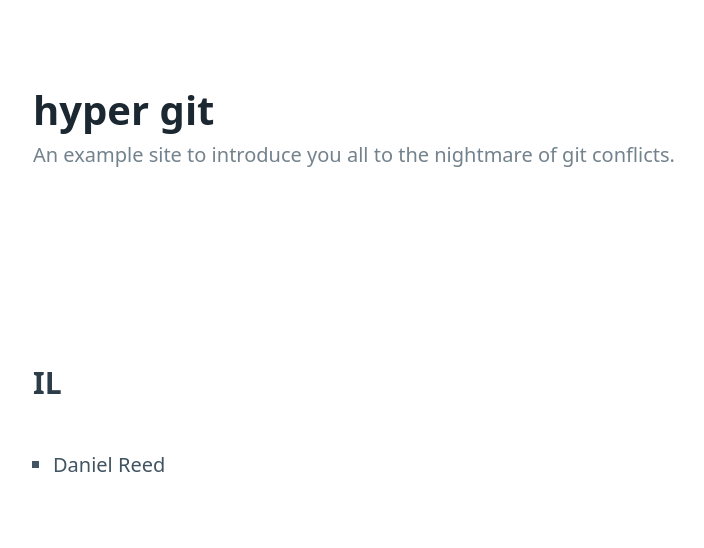
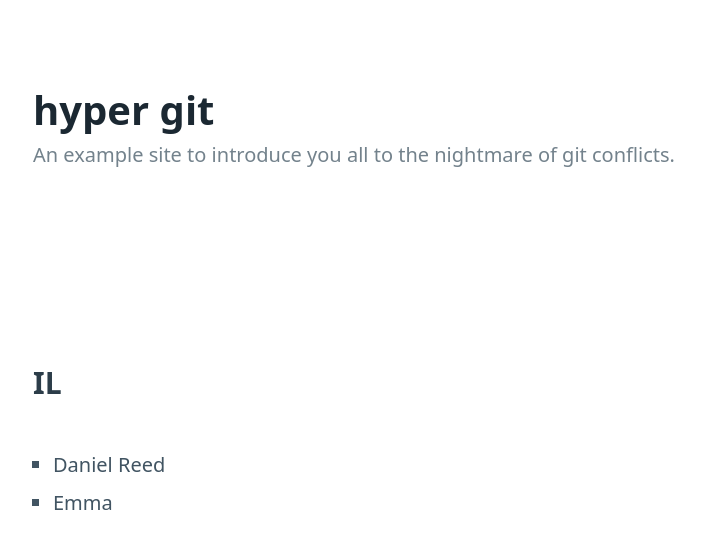
Before and after one commit to kwaimind/hyper-git, a website: page index.html in a window 1280 px wide. Shown: the whole page, without its empty margins (42-746 px from the left). Drawn offline with nearby package versions, Linux system fonts and the light colour scheme.

Commit message:
feat: adding Emma's name

```diff
--- a/index.html
+++ b/index.html
@@ -25,6 +25,7 @@
       <h3>IL</h3>
       <ul>
         <li>Daniel Reed</li>
+        <li>Emma</li>
       </ul>
     </main>
   </body>
```
